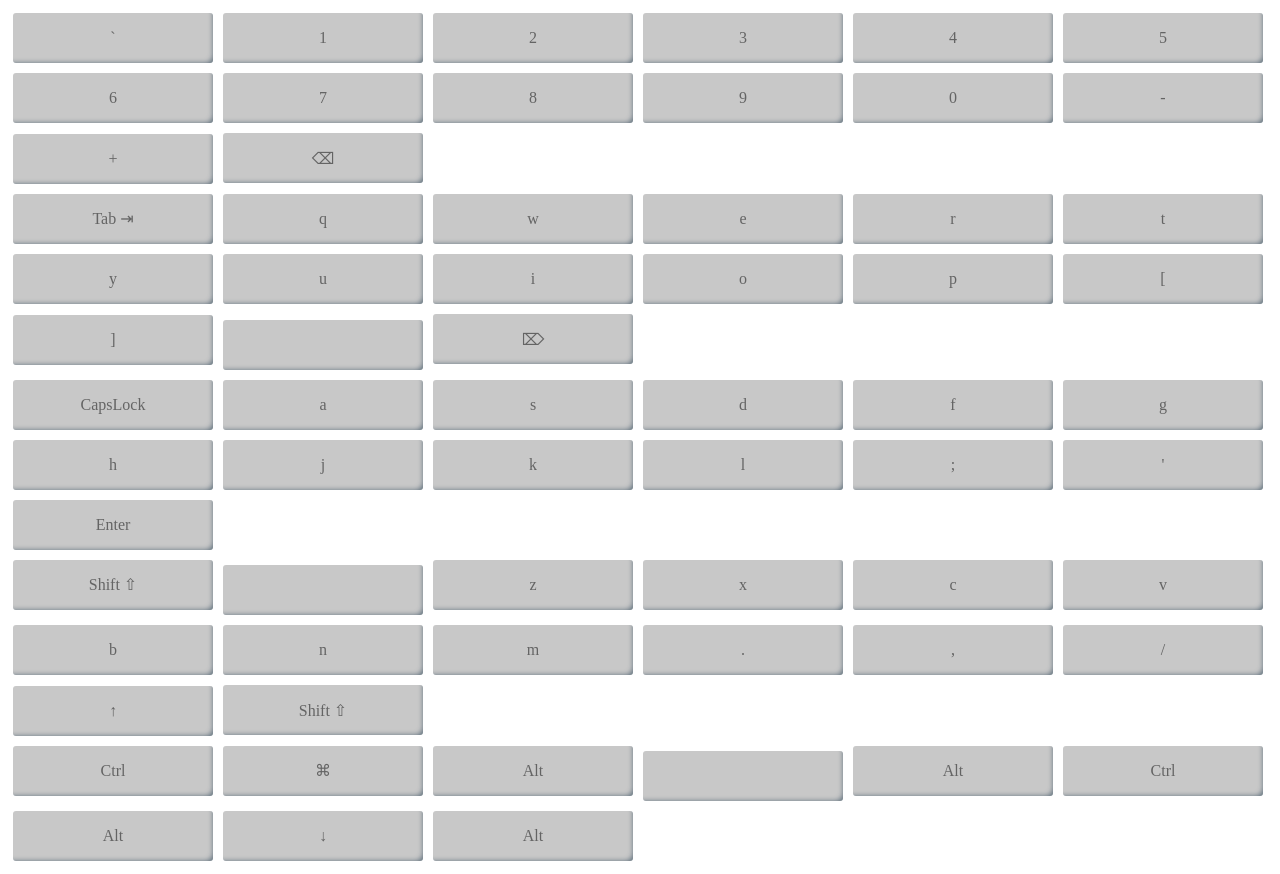
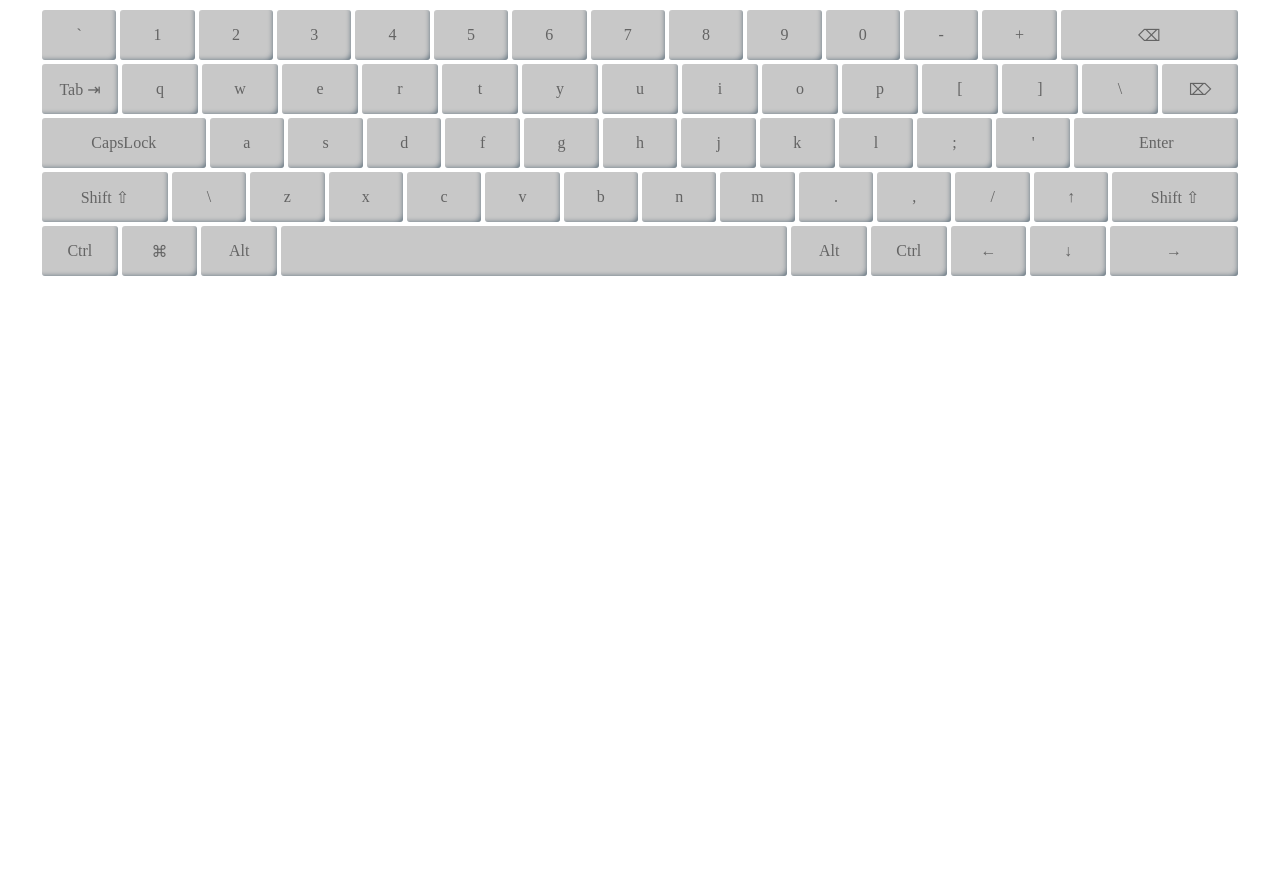
Before and after one commit to Belastotski/virtual-keyboard, a website with bundled scripts: page index.html in a window 1280 px wide. After the commit the page ends 800 px from the top, so only its background shows below. Built offline with nearby package versions, Linux system fonts and the light colour scheme.

Commit message:
fix: keyboarArray and add css stile for keyboard

```diff
--- a/index.html
+++ b/index.html
@@ -4,6 +4,7 @@
     <meta charset="UTF-8" />
     <meta http-equiv="X-UA-Compatible" content="IE=edge" />
     <meta name="viewport" content="width=device-width, initial-scale=1.0" />
+    <link rel="stylesheet" href="./style.css" />
     <title>Keyboard</title>
   </head>
   <body id="app">
--- a/src/index.js
+++ b/src/index.js
@@ -1,35 +1,11 @@
 /* eslint-disable import/extensions */
-
+import keyboard from './keyboard.js';
 import Key from './modules/key.js';
-import keysMap from './keys.js';
 
 customElements.define('v-key', Key);
 
-const keyboardArray = [
-  ['Backquote', 'Digit1', 'Digit2', 'Digit3', 'Digit4', 'Digit5', 'Digit6', 'Digit7', 'Digit8', 'Digit9', 'Digit0', 'Minus', 'Equal', 'Backspace'],
-  ['Tab', 'KeyQ', 'KeyW', 'KeyE', 'KeyR', 'KeyT', 'KeyY', 'KeyU', 'KeyI', 'KeyO', 'KeyP', 'BracketLeft', 'BracketRight', 'Backslash', 'Delete'],
-  ['CapsLock', 'KeyA', 'KeyS', 'KeyD', 'KeyF', 'KeyG', 'KeyH', 'KeyJ', 'KeyK', 'KeyL', 'Semicolon', 'Quote', 'Enter'],
-  ['ShiftLeft', 'InitBackslash', 'KeyZ', 'KeyX', 'KeyC', 'KeyV', 'KeyB', 'KeyN', 'KeyM', 'Comma', 'Period', 'Slash', 'ArrowUp', 'ShiftRight'],
-  ['ControlLeft', 'MetaLeft', 'AltLeft', 'Space', 'AltRight', 'ControlRight', 'AltLeft', 'ArrowDown', 'AltRight'],
-];
-
-const addKey = (code) => {
-  const key = document.createElement('v-key');
-  key.setAttribute('code', code);
-  key.setAttribute('option', JSON.stringify(keysMap.get(code)));
-  return key;
-};
-
-function addKeys(...code) {
-  code.forEach((e) => this.append(addKey(e)));
-}
-
 const app = document.getElementById('app');
 const container = document.createElement('div');
-const keyboard = document.createElement('div');
-const line = Array.from({ length: 5 }, () => document.createElement('div'));
-line.forEach((el, i) => addKeys.call(el, ...keyboardArray[i]));
-line.forEach((el) => keyboard.append(el));
 app.append(container);
 container.append(keyboard);
 
--- /dev/null
+++ b/src/keyboard.js
@@ -0,0 +1,72 @@
+// eslint-disable-next-line import/extensions
+import keysMap from './keys.js';
+
+const keyboardArray = [
+  ['Backquote', 'Digit1', 'Digit2', 'Digit3', 'Digit4', 'Digit5', 'Digit6', 'Digit7', 'Digit8', 'Digit9', 'Digit0', 'Minus', 'Equal', 'Backspace'],
+  ['Tab', 'KeyQ', 'KeyW', 'KeyE', 'KeyR', 'KeyT', 'KeyY', 'KeyU', 'KeyI', 'KeyO', 'KeyP', 'BracketLeft', 'BracketRight', 'Backslash', 'Delete'],
+  ['CapsLock', 'KeyA', 'KeyS', 'KeyD', 'KeyF', 'KeyG', 'KeyH', 'KeyJ', 'KeyK', 'KeyL', 'Semicolon', 'Quote', 'Enter'],
+  ['ShiftLeft', 'InitBackslash', 'KeyZ', 'KeyX', 'KeyC', 'KeyV', 'KeyB', 'KeyN', 'KeyM', 'Comma', 'Period', 'Slash', 'ArrowUp', 'ShiftRight'],
+  ['ControlLeft', 'MetaLeft', 'AltLeft', 'Space', 'AltRight', 'ControlRight', 'ArrowLeft', 'ArrowDown', 'ArrowRight'],
+];
+
+const addKey = (code) => {
+  const key = document.createElement('v-key');
+  key.setAttribute('code', code);
+  key.setAttribute('option', JSON.stringify(keysMap.get(code)));
+  return key;
+};
+
+function addKeys(...code) {
+  code.forEach((e) => this.append(addKey(e)));
+}
+
+const keyboard = document.createElement('div');
+keyboard.className = 'keyboard';
+const line = Array.from({ length: 5 }, () => document.createElement('div'));
+line.forEach((el, i) => {
+  addKeys.call(el, ...keyboardArray[i]);
+  keyboard.append(el);
+  el.classList.add('key-line', `line${i}`);
+});
+const keyboardStyle = document.createElement('style');
+keyboardStyle.innerHTML = `
+.keyboard {
+    display: flex;
+    flex-direction: column;
+    justify-content: stretch;
+    max-width: 1200px;
+    min-width: 810px;
+    margin: auto;
+}
+.key-line {
+    display: flex;
+    flex-wrap: nowrap;
+    align-content: stretch;
+}
+
+.key-line > * {
+    flex-basis: 6.5%;
+}
+
+.line0 :last-child {
+    flex-basis: 15.5%;
+}
+.line2 :last-child,
+.line2 :first-child  {
+    flex-basis: 14.25%;
+}
+.line3 :last-child,
+.line3 :first-child  {
+    flex-basis: 11%;
+}
+
+.line4 :nth-child(4) {
+    flex-basis: 43.5%;
+}
+.line4 :last-child {
+    flex-basis: 11%;
+}
+`;
+keyboard.append(keyboardStyle);
+
+export default keyboard;
--- a/src/keys.js
+++ b/src/keys.js
@@ -16,7 +16,7 @@ function addkey(code, enParam = code, ruParam = enParam, type = 'key') {
   return addkey;
 }
 
-addkey('Backquote', ['`', '~'], ['ё', '‘'])('"Backslash"', ['\\', '|'], ['\\', '|']);
+addkey('Backquote', ['`', '~'], ['ё', '‘'])('Backslash', ['&#92;', '|'], ['&#92;', '|']);
 addkey('BracketLeft', ['[', '{'], 'х')('BracketRight', [']', '}'], 'Ъ')('Comma', ['.', '>'], 'ю');
 addkey('Digit0', ['0', ')'], ['0', ')'])('Digit1', ['1', '!'], ['1', '!'])('Digit2', ['2', '@'], ['2', '"']);
 addkey('Digit3', ['3', '#'], ['3', '№'])('Digit4', ['4', '$'], ['4', ';'])('Digit5', ['5', '%'], ['5', '%']);
@@ -30,7 +30,7 @@ addkey('KeyN', 'n', 'т')('KeyM', 'm', 'ь')('Period', [',', '<'], 'б')('Quote'
 addkey('AltLeft', 'Alt', 'Alt', 'sys')('AltRight', 'Alt', 'Alt', 'sys')('CapsLock', 'CapsLock', 'CapsLock', 'sys')('ControlLeft', 'Ctrl', 'Ctrl', 'sys');
 addkey('Enter', 'Enter', 'Enter', 'nav')('MetaLeft', '⌘', '⌘', 'sys')('ShiftLeft', 'Shift ⇧', 'Shift ⇧', 'sys')('ControlRight', 'Ctrl', 'Ctrl', 'sys');
 addkey('Space', ' ', ' ')('Tab', 'Tab ⇥', 'Tab ⇥', 'nav')('ShiftRight', 'Shift ⇧', 'Shift ⇧', 'sys');
-addkey('ArrowDown', '↓', '↓', 'nav')('ArrowLeft', '←', '←', 'nav')('IntlBackslash', '\\', '|');
+addkey('ArrowDown', '↓', '↓', 'nav')('ArrowLeft', '←', '←', 'nav')('InitBackslash', ['&#92;', '|'], ['&#92;', '|']);
 addkey('ArrowRight', '→', '→', 'nav')('ArrowUp', '↑', '↑', 'nav')('Delete', '⌦', '⌦', 'nav')('Backspace', '⌫', '⌫', 'nav');
 
 export default keysMap;
--- a/src/modules/key.js
+++ b/src/modules/key.js
@@ -68,17 +68,16 @@ export default class Key extends HTMLElement {
         display: inline-block;
         box-sizing: border-box;
         border-radius: 3px;
-        max-width: 200px;
-        min-width: 15px;
+        min-width: 50px;
         height: 50px;
-        width: 100%;
+        width: 50px;
         background: var(--v-key-background , rgb(200, 200,200));
         color: var(--v-key-color , rgb(100, 100, 100));
         font-size: 1em;
         -webkit-box-shadow: -5px -5px 5px -5px rgba(34, 60, 80, 0.6) inset;
         -moz-box-shadow: -5px -5px 5px -5px rgba(34, 60, 80, 0.6) inset;
         box-shadow: -5px -5px 5px -5px rgba(34, 60, 80, 0.6) inset;
-        margin: var(--v-key-margin, 5px);
+        margin: var(--v-key-margin, 2px);
     }
 
     :host([active]), :host(:active) {
```
